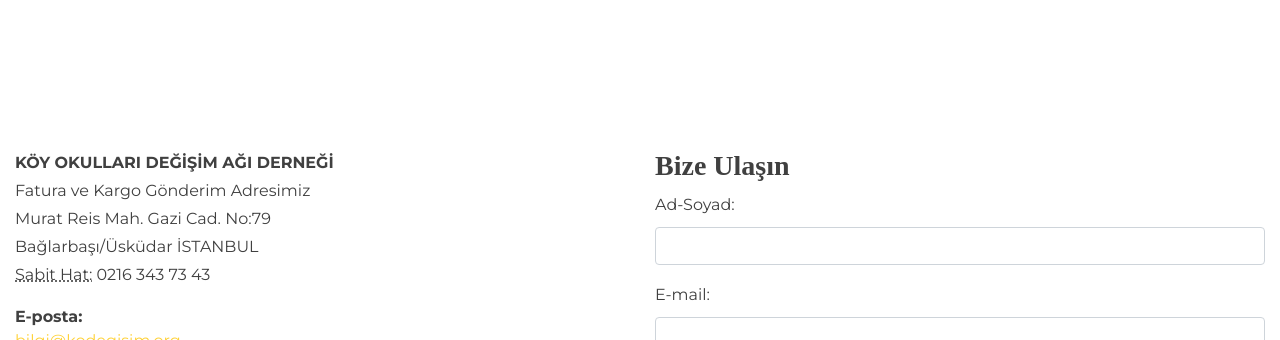
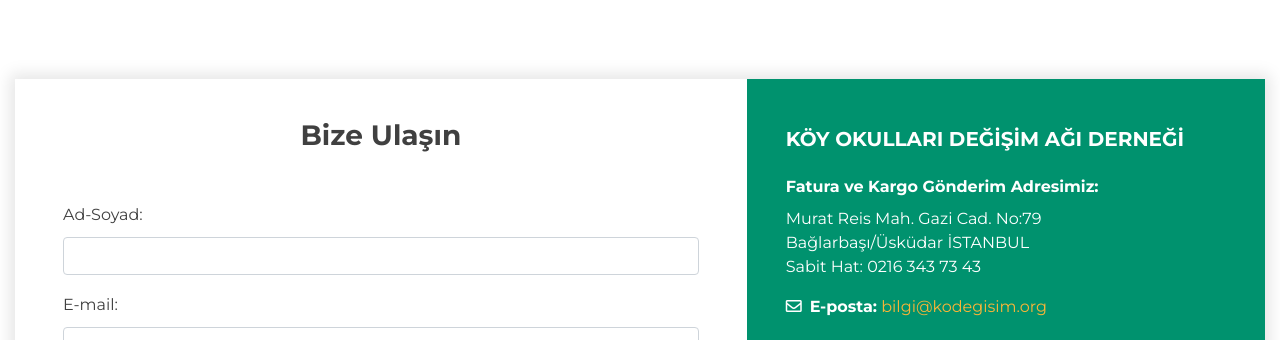
Before and after one commit to Soyluarda/KODA-, a Django app: page /contact/ in a window 1280 px wide. Shown: the part 701-1041 px from the top of the page. Run offline with Django 3.2, Linux system fonts and the light colour scheme; some libraries are stand-ins or nearby versions; some web fonts are replaced.

Commit message:
contact page was done

```diff
--- a/coaching/templates/contact.html
+++ b/coaching/templates/contact.html
@@ -1,70 +1,171 @@
 {% extends 'base.html' %}
 {% load static %}
 {% block head %}
+
+
+<style>
+  .contact-page-section {
+    position: relative;
+    padding-top: 80px;
+  }
+
+  @media (min-width: 992px) and (max-width: 1200px) {
+    .contact-page-section .container {
+      max-width: 1100px;
+    }
+  }
+  @media (max-width: 992px) {
+    .inner-container .col-md-7, .inner-container .col-md-5 {
+      flex: 0 0 100%;
+      max-width: 100%;
+    }
+    .contact-page-section .inner-container {
+      box-shadow: 0 0 0 0 !important;
+    }
+    .inner-column.text-white{
+      color: #404040 !important;
+    }
+    .contact-page-section .inner-container {
+    background-color: #fff !important;
+  }
+  .contact-page-section {
+    padding-top: 30px;
+  }
+  }
+
+  .contact-page-section .inner-container {
+    position: relative;
+    z-index: 1;
+    background-color: #00926e;
+    box-shadow: 0 0 15px 5px rgba(0, 0, 0, .1)
+  }
+
+  .contact-page-section .form-column {
+    position: relative;
+    padding: 0 0 0 15px
+  }
+
+  .contact-page-section .form-column .inner-column {
+    position: relative;
+    background-color: #fff;
+    height: 100%;
+  }
+
+  .contact-page-section .info-column {
+    position: relative
+  }
+
+  .contact-page-section .info-column .inner-column {
+    position: relative;
+  }
+
+  .contact-page-section .info-column h5 {
+    position: relative;
+    font-weight: 700;
+  }
+
+  .contact-page-section .info-column .list-info {
+    position: relative;
+    margin-bottom: 60px
+  }
+
+  .contact-page-section .info-column .list-info li {
+    position: relative;
+    margin-bottom: 25px;
+    font-size: 18px;
+    color: #fff;
+    line-height: 1.8em;
+    padding-left: 45px
+  }
+
+  .contact-page-section .info-column .list-info li:last-child {
+    margin-bottom: 0
+  }
+
+  .contact-page-section .info-column .list-info li i {
+    position: absolute;
+    left: 0;
+    top: 8px;
+    color: #fff;
+    font-size: 30px
+  }
+
+  .contact-form {
+    position: relative
+  }
+
+  .contact-form .form-group {
+    position: relative;
+    margin-bottom: 20px
+  }
+</style>
 {% endblock %}
 
 {% block body %}
 
-<section class="page-section">
+
+<section class="contact-page-section pb-0">
   <div class="container">
 
-      <!-- Icon Divider -->
-      <div class="divider-custom">
-        <div class="divider-custom-line"></div>
-        <div class="divider-custom-line"></div>
-      </div>
+    <div class="inner-container">
+      <div class="row clearfix">
 
-      <!-- Contact Section Form -->
-      <div class="row">
-
-   <div class="col-lg-6">
-
-           <address>
-             <p class="monty n-size bluer"> <b>KÖY OKULLARI DEĞİŞİM AĞI DERNEĞİ</b>
-
-              <br>
-             Fatura ve Kargo Gönderim Adresimiz
-              <br> Murat Reis Mah. Gazi Cad. No:79
-             <br>Bağlarbaşı/Üsküdar İSTANBUL
-              <br> <abbr title="Phone">Sabit Hat:</abbr> 0216 343 73 43
-            </address>
-
-            <address>
-              <strong class="monty n-size bluer">E-posta:</strong><br>
-              <a href="mailto:#" class="monty n-size bluer">bilgi@kodegisim.org</a>
-            </address>
-   </p>
-           <iframe src="https://www.google.com/maps/embed?pb=!1m18!1m12!1m3!1d3010.053476284475!2d29.02984331564218!3d41.024085979299166!2m3!1f0!2f0!3f0!3m2!1i1024!2i768!4f13.1!3m3!1m2!1s0x0%3A0x0!2zNDHCsDAxJzI2LjciTiAyOcKwMDEnNTUuMyJF!5e0!3m2!1str!2str!4v1578861495383!5m2!1str!2str"  width="360" height="280" frameborder="0" style="border:0" allowfullscreen=""></iframe>
-
-
-         </div>
-
-                <div class="col-lg-6 monty bluer n-size">
-      <h2 class="page-section-heading text-center hinty bluer h-size" >Bize Ulaşın</h2>
-
-          <!-- To configure the contact form email address, go to mail/contact_me.php and update the email address in the PHP file on line 19. -->
+        <!--Form Column-->
+        <div class="form-column col-md-7">
+          <div class="inner-column p-4 px-5">
+            <h3 class="mb-5 mt-3 text-center">Bize Ulaşın</h3>
+            <!--Contact Form-->
+            <div class="contact-form">
               <form method="post" class="lang" key="form">
                 {% csrf_token %}
                 {{form.as_p}}
-            <div class="form-group">
-              <button type="submit" class="btn btn-primary btn-xl lang" id="sendMessageButton" key="sendbutton" style="background-color: #034080;color:white;font-family:montserrat;">Gönder</button>
+                <div class="form-group text-right">
+                  <button type="submit" class="btn btn-secondary" id="sendMessageButton"
+                    key="sendbutton">Gönder</button>
                 </div>
               </form>
+
             </div>
-          <div class="footer-copyright text-center py-3" style="margin-top:100px;!important;">
-     <h4 class="hinty bluer h-size">Hesap Bilgilerimiz</h4><br>
-              <p class="monty n-size bluer">
-    <b>TL: TR720004600020888000430464</b> <br>
-    Önemli not: EFT yaparken alıcı kısmına "Köy Okulları Değişim Ağı Derneği" yazınız. KODA gibi kısaltmalar kullanmanız durumunda EFT talimatı banka tarafından geri çevrilmektedir.  Detaylar için: https://www.kodegisim.org/bagis
+            <!--End Contact Form-->
 
-    </p>
           </div>
-  <!-- Copyright -->
-
-</footer>
         </div>
 
+        <!--Info Column-->
+        <div class="info-column col-md-5">
+          <div class="inner-column text-white p-4 py-5">
+            <h5 class="mb-4">KÖY OKULLARI DEĞİŞİM AĞI DERNEĞİ</h5>
+            <div class="font-weight-bold mb-2">Fatura ve Kargo Gönderim Adresimiz:</div>
+            <div>Murat Reis Mah. Gazi Cad. No:79</div>
+            <div>Bağlarbaşı/Üsküdar İSTANBUL</div>
+            <div>Sabit Hat: <span style="font-weight: 500;">0216 343 73 43</span> </div>
 
+            <div class="mt-3">
+              <strong><i class="far fa-envelope mr-2"></i>E-posta:</strong>
+              <a href="mailto:#" style="color: #fab537;">bilgi@kodegisim.org</a>
+            </div>
+            <div class="mt-4">
+              <iframe
+                src="https://www.google.com/maps/embed?pb=!1m18!1m12!1m3!1d3010.053476284475!2d29.02984331564218!3d41.024085979299166!2m3!1f0!2f0!3f0!3m2!1i1024!2i768!4f13.1!3m3!1m2!1s0x0%3A0x0!2zNDHCsDAxJzI2LjciTiAyOcKwMDEnNTUuMyJF!5e0!3m2!1str!2str!4v1578861495383!5m2!1str!2str"
+                width="100%" height="280" frameborder="0" style="border:0" allowfullscreen=""></iframe>
+            </div>
+
+            <div class="mt-4">
+              <h5 class="mb-3">Hesap Bilgilerimiz</h5>
+
+              <div class="mb-2"><b>TL: TR720004600020888000430464</b></div>
+
+              Önemli not: EFT yaparken alıcı kısmına "Köy Okulları Değişim Ağı Derneği" yazınız. KODA gibi kısaltmalar
+              kullanmanız durumunda EFT talimatı banka tarafından geri çevrilmektedir. Detaylar için:
+              https://www.kodegisim.org/bagis
+
+            </div>
+          </div>
+        </div>
+
+      </div>
+    </div>
+  </div>
 </section>
 
 {% endblock %}
```
Lines whose indentation alone changed are shown as unchanged.
